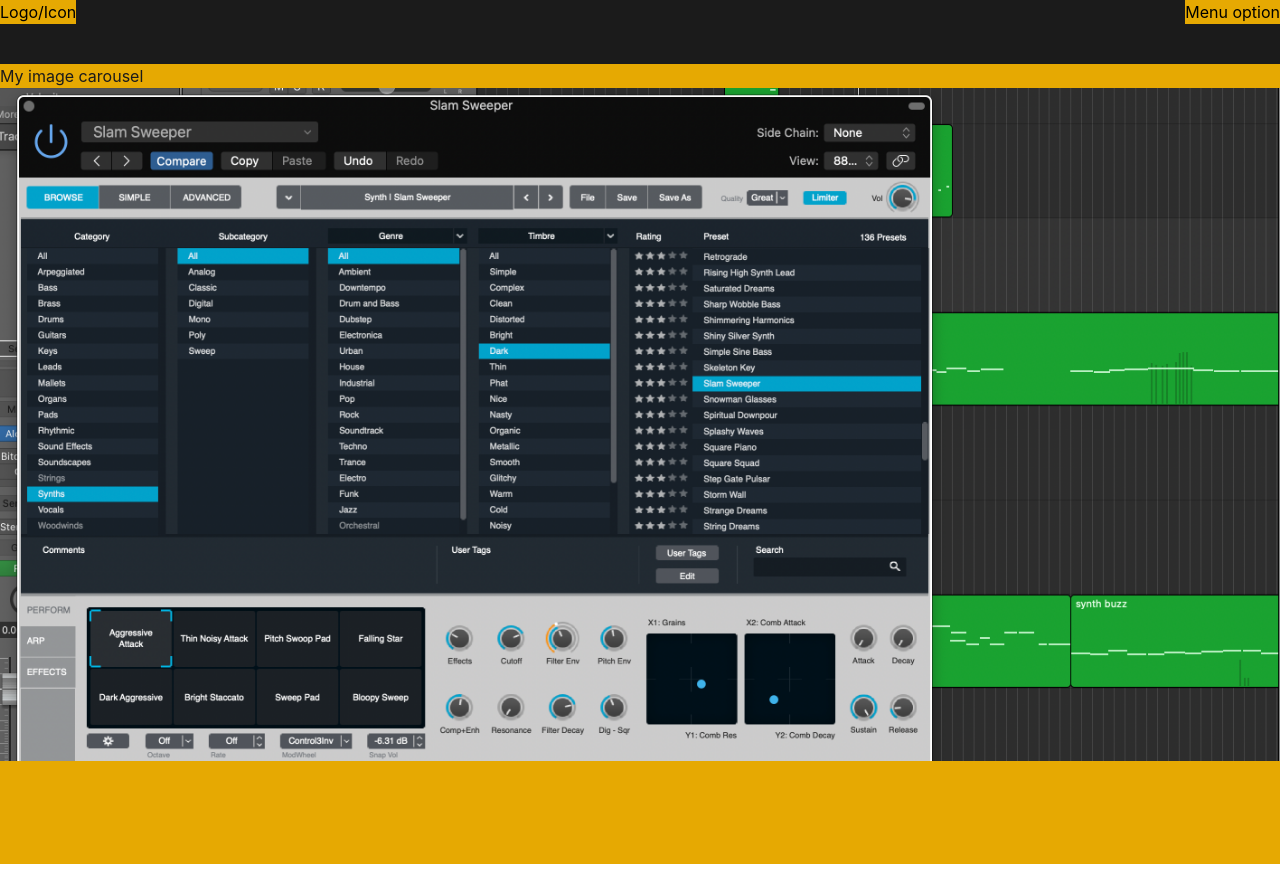
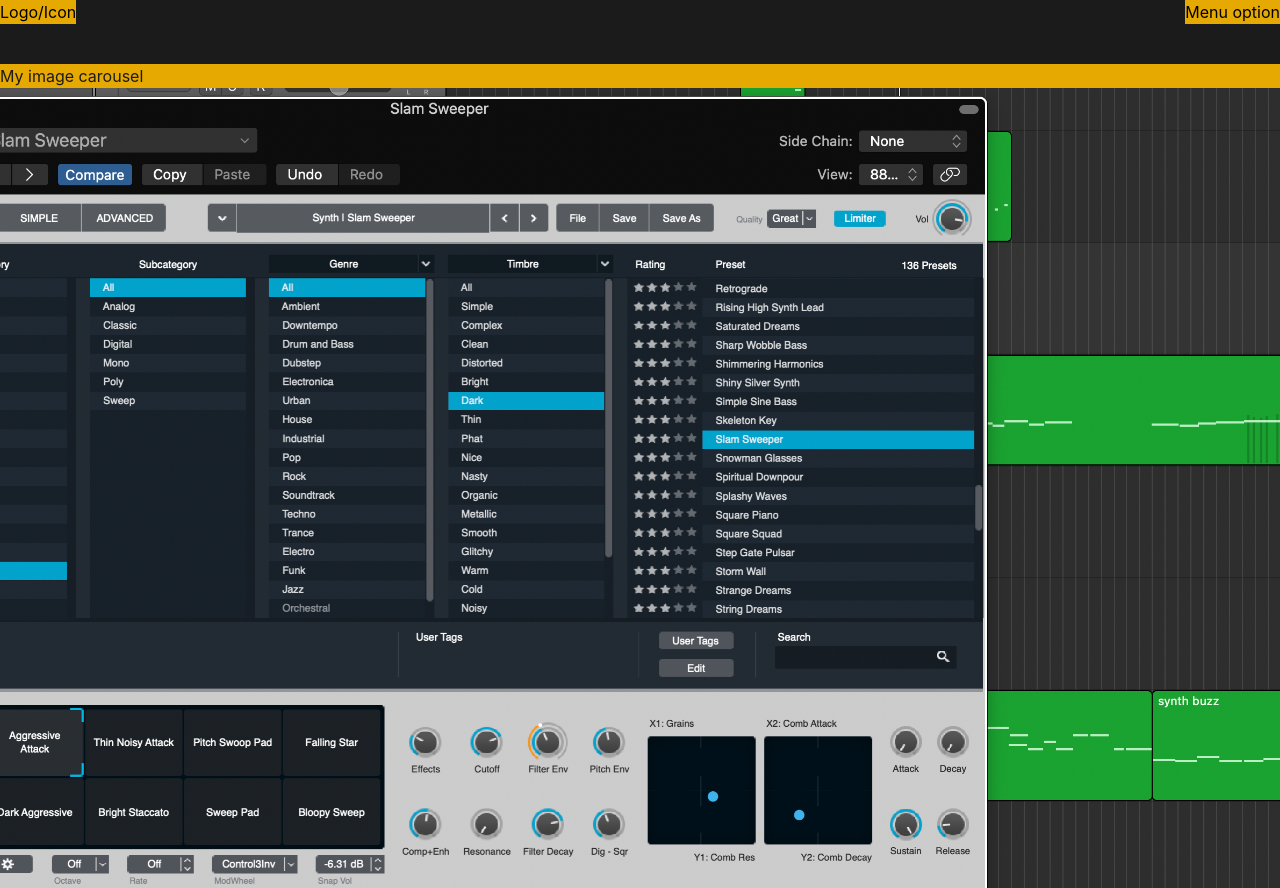
Before and after one commit to PinedaVictor/a-la-mode, a React (Vite) app: page / in a window 1280 px wide. Before the commit the page ends 864 px from the top, so only its background shows below. Built offline with nearby package versions, Linux system fonts and the light colour scheme.

Commit message:
Updated page title and added module decloration

```diff
--- a/index.html
+++ b/index.html
@@ -4,7 +4,7 @@
     <meta charset="UTF-8" />
     <link rel="icon" type="image/svg+xml" href="/src/favicon.svg" />
     <meta name="viewport" content="width=device-width, initial-scale=1.0" />
-    <title>Vite App</title>
+    <title>Dreamlike Digital</title>
   </head>
   <body>
     <div id="root"></div>
--- a/src/components/elements/image-carousel/ImageCarousel.tsx
+++ b/src/components/elements/image-carousel/ImageCarousel.tsx
@@ -1,11 +1,22 @@
 import React from "react";
 import img from "../../../assets/images/idk.png";
+import img2 from "../../../assets/images/yes.jpg";
+
+const images = [img, img2];
 
 export const ImageCarousel: React.FC = () => {
   return (
     <>
       <div className="text-offBlack">My image carousel</div>
-      <img src={img} />
+      <div className=" h-full w-full">
+        <picture>
+          <img
+            src={img}
+            alt="Make sure alt text is in data"
+            className="object-cover h-full w-full"
+          />
+        </picture>
+      </div>
     </>
   );
 };
--- a/src/index.d.ts
+++ b/src/index.d.ts
@@ -1 +1,2 @@
 declare module "*.png";
+declare module "*.jpg";
--- a/src/styles/App.css
+++ b/src/styles/App.css
@@ -18,3 +18,7 @@
   font-family: "Torque";
   src: url("../assets/fonts/TorqueSense.otf") format("opentype");
 }
+
+body {
+  overflow-x: hidden;
+}
```
Also changed, not shown: src/logo.svg (deleted).
